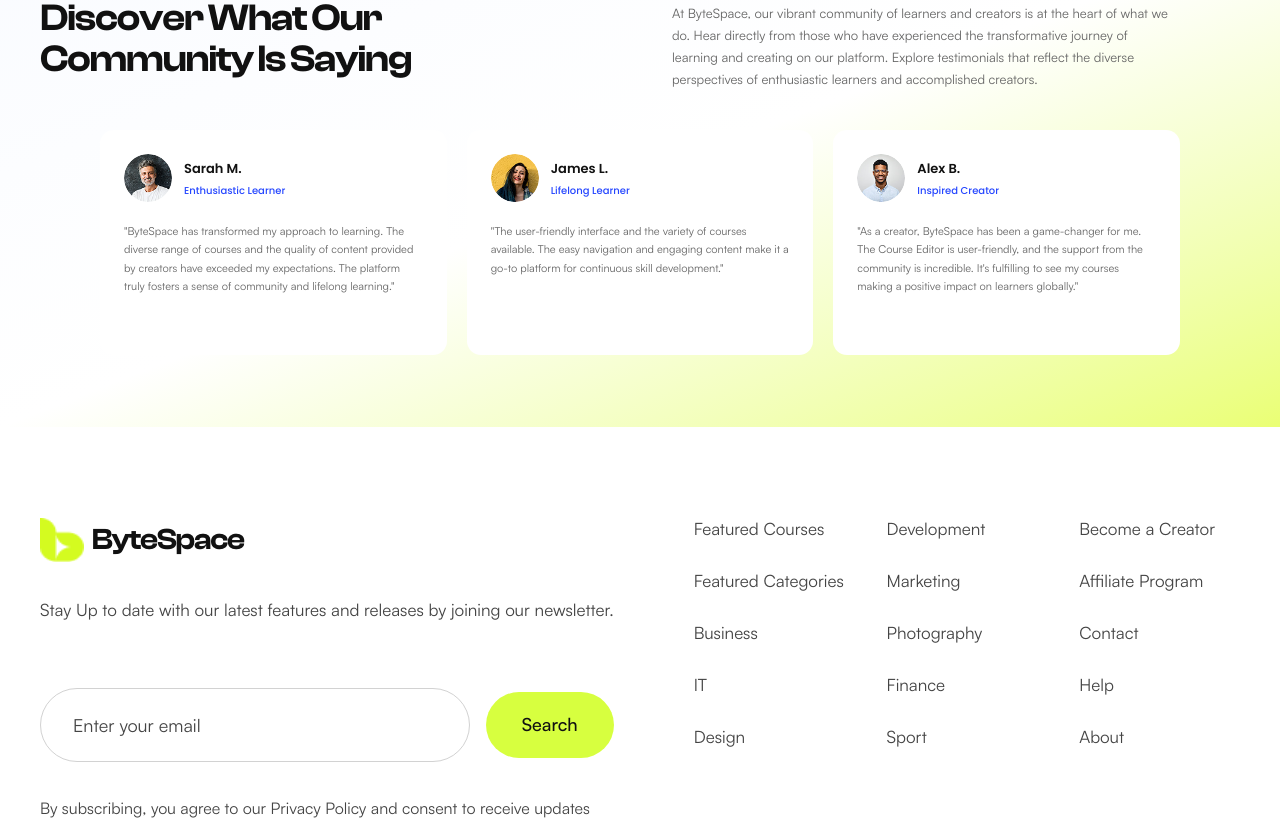
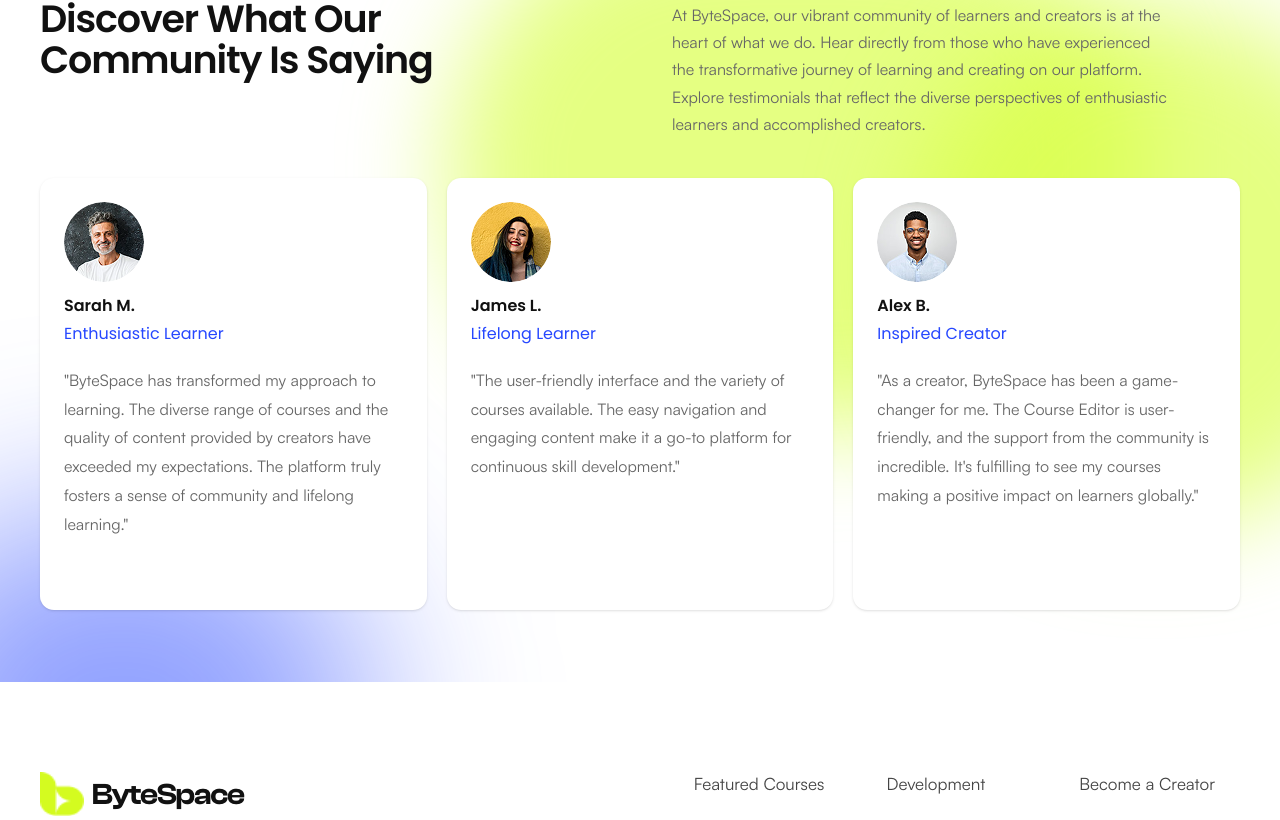
Before and after one commit to shakhawatsalam/doin-tech-bytspace, a Next.js app: page / in a window 1280 px wide. Shown: the part 5038-5858 px from the top of the page. Built offline with nearby package versions, Linux system fonts and the light colour scheme.

Commit message:
[fix: testimonials section]

```diff
--- a/components/home/TestimonialCard.tsx
+++ b/components/home/TestimonialCard.tsx
@@ -14,28 +14,28 @@ export default function TestimonialCard({
   quote,
 }: TestimonialCardProps) {
   return (
-    <article className='min-h-[225px] rounded-[14px] bg-white px-4 py-4 sm:px-6 sm:py-6'>
-      <div className='flex items-center gap-3'>
+    <article className='min-h-[432px] rounded-[14px] bg-white px-4 py-4 sm:px-6 sm:py-6 shadow-sm'>
+      <div className='flex flex-col gap-3'>
         <Image
           src={image}
           alt={name}
-          width={48}
-          height={48}
-          className='h-12 w-12 rounded-full object-cover'
+          width={80}
+          height={80}
+          className='h-20 w-20 rounded-full object-cover'
         />
 
         <div>
-          <h3 className='font-poppins text-[13px] font-semibold text-brand-dark'>
+          <h3 className='font-poppins text-base font-semibold text-brand-dark'>
             {name}
           </h3>
 
-          <p className='mt-1 font-poppins text-[10px] font-medium text-brand-blue'>
+          <p className='mt-1 font-poppins text-base text-brand-blue'>
             {role}
           </p>
         </div>
       </div>
 
-      <p className='mt-5 font-sans text-[11px] leading-[1.65] text-[#666666]'>
+      <p className='mt-5 font-sans text-base leading-[1.80] text-[#666666]'>
         "{quote}"
       </p>
     </article>
--- a/components/home/Testimonials.tsx
+++ b/components/home/Testimonials.tsx
@@ -28,23 +28,26 @@ const testimonials = [
 
 export default function Testimonials() {
   return (
-    <section className='relative overflow-hidden bg-gradient-to-br from-[#f9fbff] via-white to-[#eaff74] py-16 sm:py-20 lg:py-[72px]'>
+    <section className='relative overflow-hidden bg-background py-16 sm:py-20 lg:py-[72px]'>
       {/* Decorative top elements */}
       <div
         aria-hidden='true'
-        className='absolute left-[3%] top-0 h-[8px] w-[130px] bg-brand-blue'
+        className='pointer-events-none absolute left-[35%] top-[-20px] h-[520px] w-[700px] rounded-full bg-brand-lime/65 blur-[50px] '
       />
-
       <div
         aria-hidden='true'
-        className='absolute right-[10%] top-0 h-[70px] w-[90px] rounded-b-[30px] bg-brand-lime'
+        className='pointer-events-none absolute -right-[10%] top-[80px] h-[520px] w-[500px] rounded-full bg-brand-lime/65 blur-[50px]'
+      />
+      <div
+        aria-hidden='true'
+        className='pointer-events-none absolute -left-[10%] -bottom-[250px] h-[420px] w-[500px] rounded-full bg-brand-blue/50 blur-[90px]'
       />
 
       <Container className='relative z-10'>
         {/* Header */}
         <div className='grid items-start gap-8 lg:grid-cols-[1fr_1fr] lg:gap-16'>
           <div>
-            <h2 className='max-w-[500px] font-display text-[32px] font-semibold leading-[1.08] tracking-[-0.03em] text-brand-dark sm:text-[38px]'>
+            <h2 className='max-w-[500px] font-poppins text-[32px] font-semibold leading-[1.08] tracking-[-0.03em] text-brand-dark sm:text-[38px]'>
               Discover What Our
               <br />
               Community Is Saying
@@ -52,7 +55,7 @@ export default function Testimonials() {
           </div>
 
           <div className='lg:pt-1'>
-            <p className='max-w-[500px] font-sans text-[13px] leading-[1.7] text-[#666666]'>
+            <p className='max-w-[500px] font-sans text-base leading-[1.7] text-[#666666]'>
               At ByteSpace, our vibrant community of learners and creators is at
               the heart of what we do. Hear directly from those who have
               experienced the transformative journey of learning and creating on
@@ -63,7 +66,7 @@ export default function Testimonials() {
         </div>
 
         {/* Testimonials */}
-        <div className='mx-auto mt-10 grid max-w-[1080px] gap-5 md:grid-cols-3'>
+        <div className='mx-auto mt-10 grid gap-5 md:grid-cols-3'>
           {testimonials.map((testimonial) => (
             <TestimonialCard key={testimonial.name} {...testimonial} />
           ))}
```
